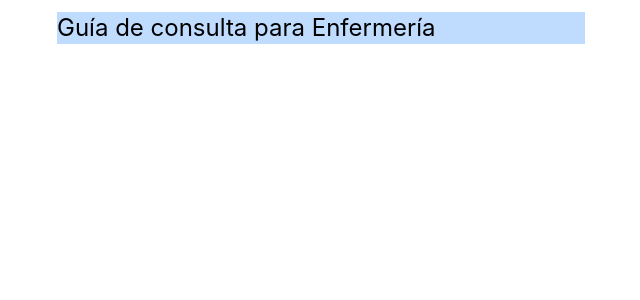
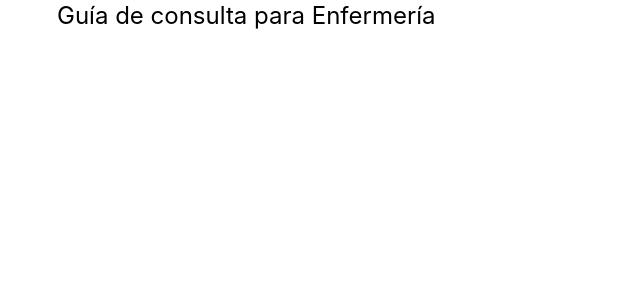
Before and after one commit to DiegoWEBD/Ingeso-Frontend, a React (Vite) app: page / in a window 1280 px wide. Shown: the top 300 px of the page, without its empty margins (319-959 px from the left). Built offline with nearby package versions, Linux system fonts and the light colour scheme.

Commit message:
correccion de errores

```diff
--- a/src/presentation/components/AppContainer.tsx
+++ b/src/presentation/components/AppContainer.tsx
@@ -6,7 +6,7 @@ interface AppContainerProps {
 
 const AppContainer: React.FC<AppContainerProps> = ({ children }) => {
 	return (
-		<div className="mx-auto my-3 w-[90%] sm:w-[33rem] flex flex-col gap-3 text-[0.8rem] bg-blue-200">
+		<div className="mx-auto w-[90%] sm:w-[33rem] flex flex-col gap-3 text-[0.8rem]">
 			{children}
 		</div>
 	)
```
